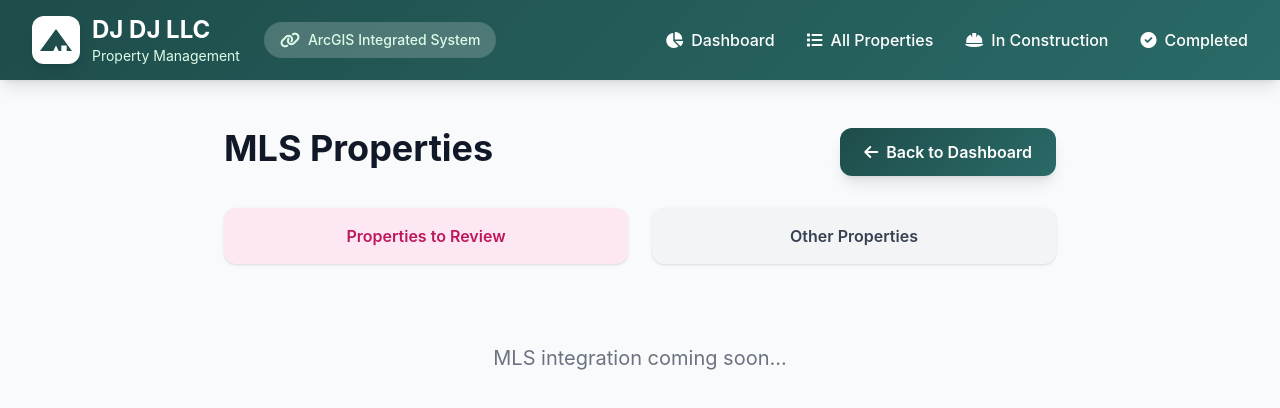
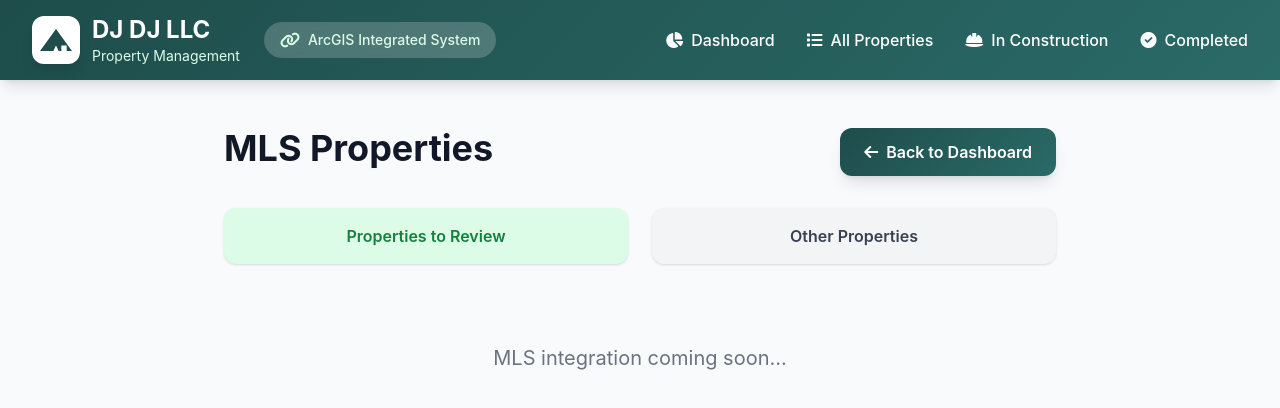
Before and after one commit to coopergraddon/djdjmeetingmap, a Nuxt app: page /mls in a window 1280 px wide. Shown: the top 408 px of the page. Built offline with nearby package versions, Linux system fonts and the light colour scheme.

Commit message:
MLS Green

```diff
--- a/pages/mls.vue
+++ b/pages/mls.vue
@@ -10,7 +10,7 @@
         </NuxtLink>
       </div>
       <div class="flex gap-6 mb-8">
-        <button class="flex-1 bg-pink-100 hover:bg-pink-200 text-pink-700 px-6 py-4 rounded-xl font-semibold shadow transition-all">Properties to Review</button>
+        <button class="flex-1 bg-green-100 hover:bg-green-200 text-green-700 px-6 py-4 rounded-xl font-semibold shadow transition-all">Properties to Review</button>
         <button class="flex-1 bg-gray-100 hover:bg-gray-200 text-gray-700 px-6 py-4 rounded-xl font-semibold shadow transition-all">Other Properties</button>
       </div>
       <div class="text-center text-gray-500 text-xl py-12">
```
